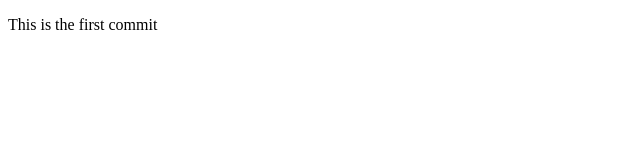
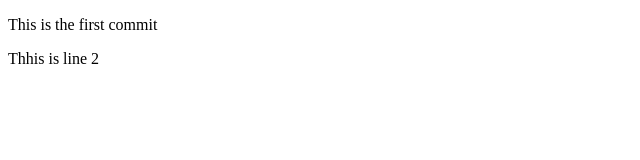
Before and after one commit to chetan276/demo, a plain HTML site: page chetan.html in a window 1280 px wide. Shown: the full height of the page, 0-640 px from the left. Drawn offline with Linux system fonts and the light colour scheme.

Commit message:
Line TWO commit

```diff
--- a/chetan.html
+++ b/chetan.html
@@ -8,5 +8,7 @@
 </head>
 <body>
     <p>This is the first commit</p>
+
+    <p>Thhis is line 2</p>
 </body>
 </html>
```
